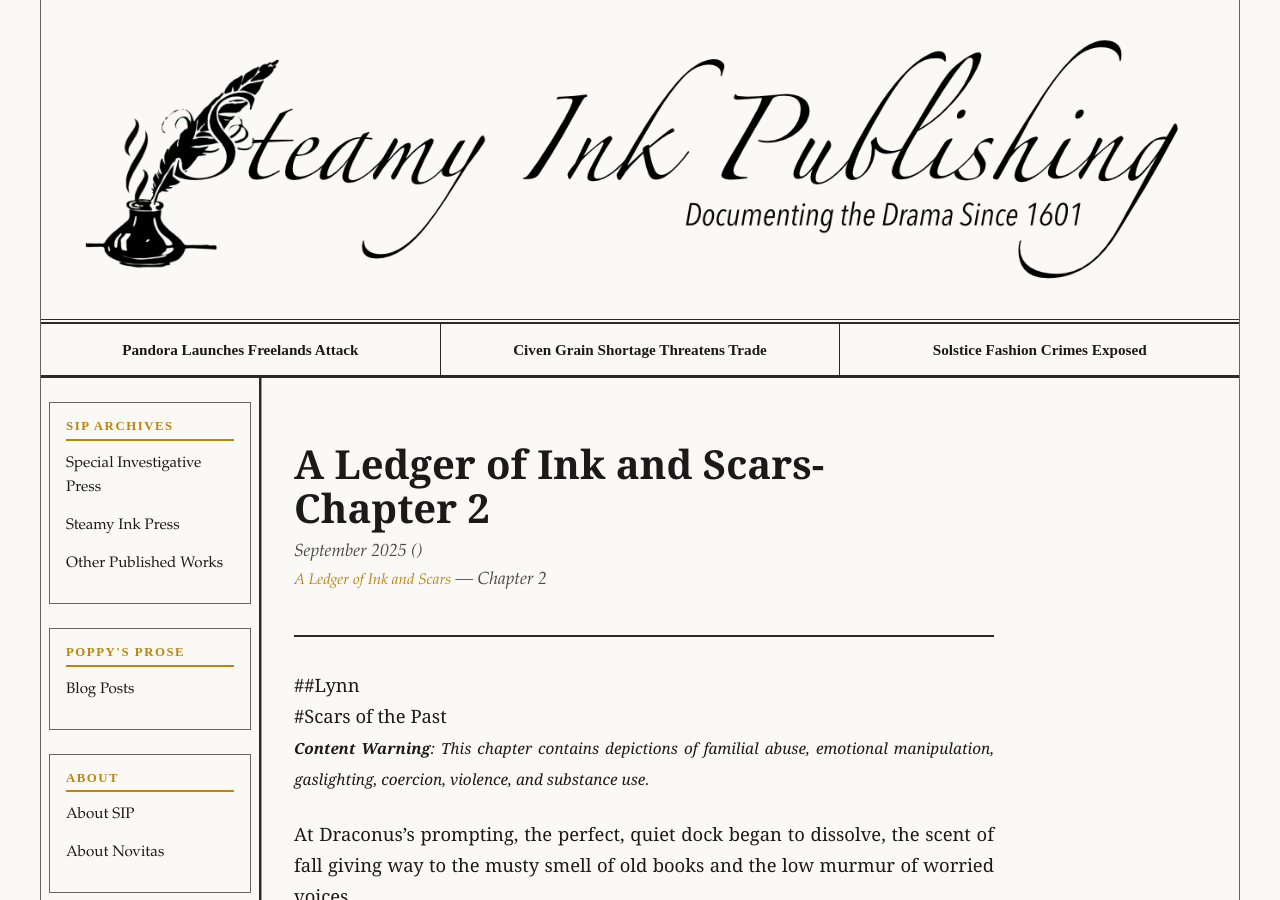
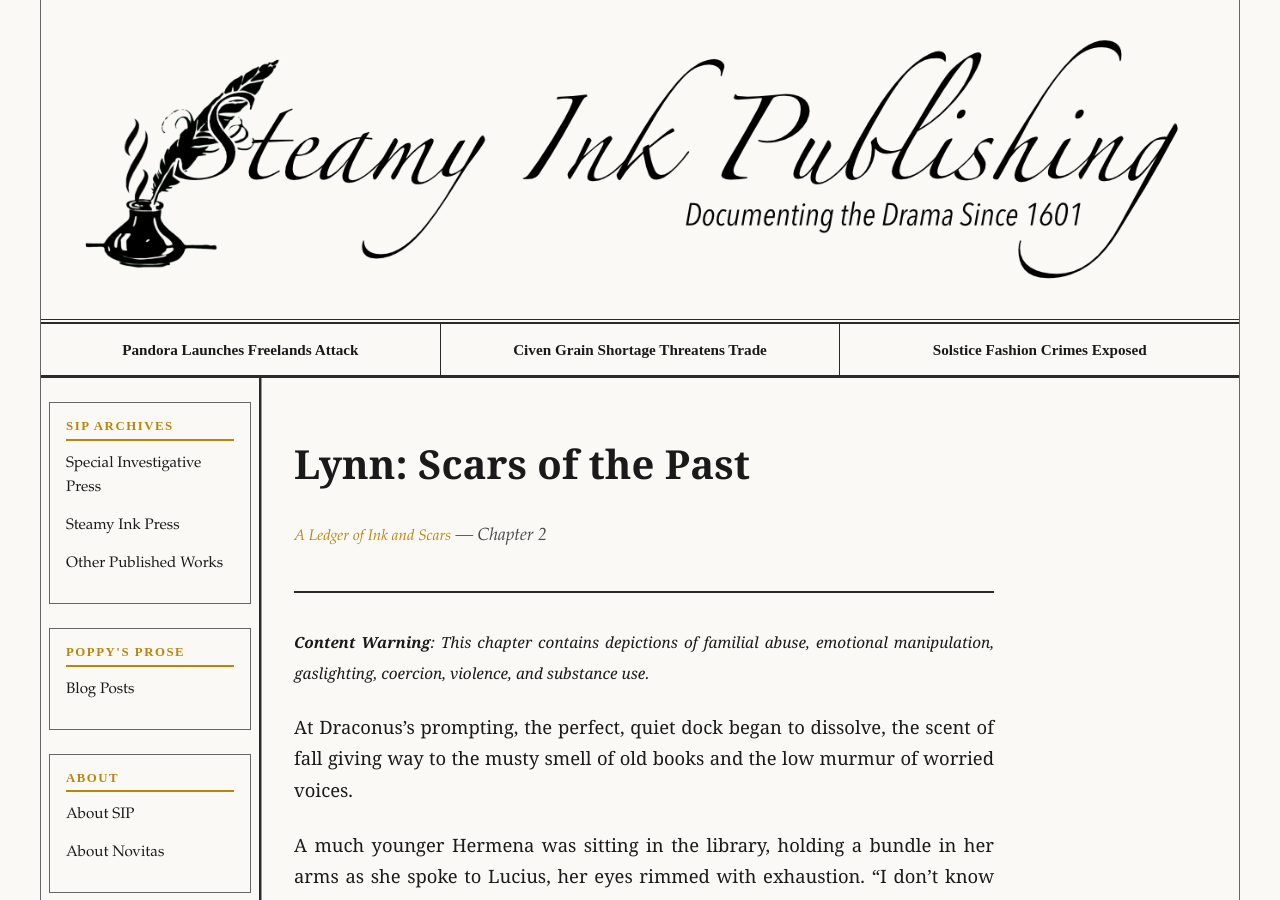
Before and after one commit to ftkatyowser/steamy-ink, a Jekyll site: the page built from _posts/2025-09-23-ledger-ch2.md, in a window 1280 px wide and 900 px high. Built offline with Jekyll 4.4.1, drawn with Linux system fonts in a browser that asks for light colours.

Commit message:
blog post testing

```diff
--- a/_layouts/post.html
+++ b/_layouts/post.html
@@ -26,8 +26,8 @@
           <header class="blog-post-header">
             <h1 class="blog-post-title">{{ page.title }}</h1>
             <p class="blog-post-meta">
-              {{ page.date | date: "%B %Y" }}{% if page.ingame_date %} ({{ page.ingame_date }}){% endif %}
-              {% if page.story %}<br><a href="{{ '/blog/' | relative_url }}" class="blog-post-story-link">{{ page.story }}</a>
+              {% if page.ingame_date %}{{ page.ingame_date }}{% endif %}
+              {% if page.story %}{% if page.ingame_date %}<br>{% endif %}<a href="{{ '/blog/' | relative_url }}" class="blog-post-story-link">{{ page.story }}</a>
                 {% if page.chapter %} &mdash; Chapter {{ page.chapter }}{% endif %}
               {% endif %}
             </p>
--- a/_posts/2025-09-23-ledger-ch2.md
+++ b/_posts/2025-09-23-ledger-ch2.md
@@ -1,6 +1,6 @@
 ---
 layout: post
-title: "A Ledger of Ink and Scars- Chapter 2"
+title: "Lynn: Scars of the Past"
 date: 2025-09-23
 ingame_date: ""
 story: "A Ledger of Ink and Scars"
@@ -10,8 +10,6 @@ chapter_title: "Lynn: Scars of the Past"
 published: true
 ---
 
-##Lynn
-#Scars of the Past
 <small><em><strong>Content Warning</strong>: This chapter contains depictions of familial abuse, emotional manipulation, gaslighting, coercion, violence, and substance use.</em></small>
 
 At Draconus's prompting, the perfect, quiet dock began to dissolve, the scent of fall giving way to the musty smell of old books and the low murmur of worried voices.
```
Also changed, not shown: _posts/2025-09-23-ledger-ch1.md (+1 -3 lines), _posts/2025-09-23-ledger-ch3.md (+1 -3 lines).
